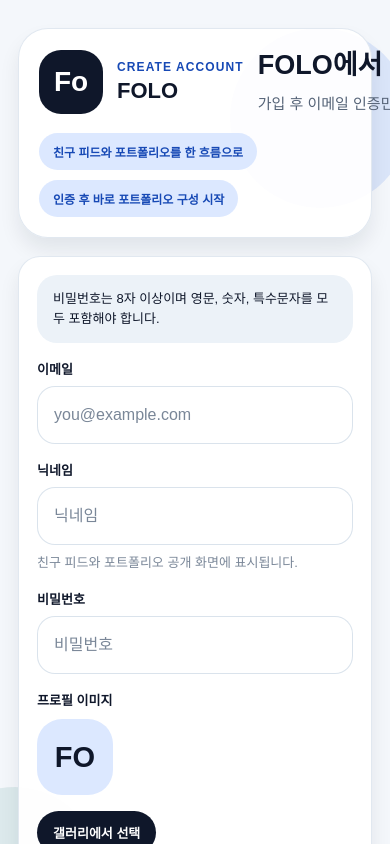
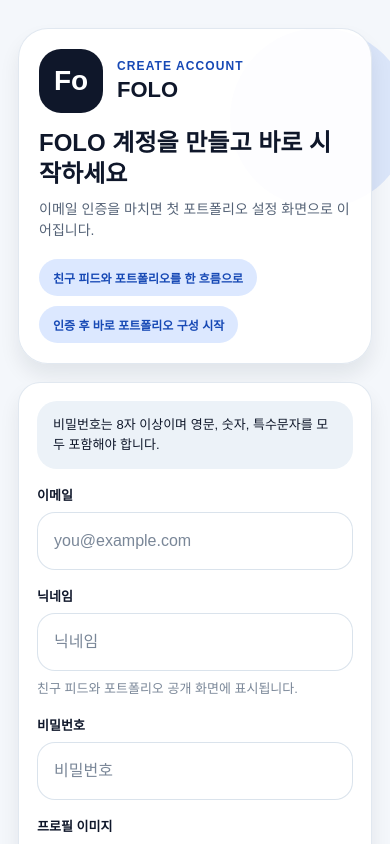
Before and after one commit to folo-app/folo-client, a React Native app: screen /Signup in a window 390 px wide. Built offline with nearby package versions, Linux system fonts and the light colour scheme; no server answers.

Commit message:
fix: 인증 화면 레이아웃 안정화

```diff
--- a/src/components/auth-ui.tsx
+++ b/src/components/auth-ui.tsx
@@ -49,6 +49,7 @@
   const compact = width < 430;
   const narrow = width < 380;
   const stackedCompactHero = heroVariant === 'compact' && width < 520;
+  const stackedDefaultHero = heroVariant === 'default';
 
   return (
     <KeyboardAvoidingView
@@ -88,14 +89,18 @@
           >
             <View
               style={[
-                heroVariant === 'compact' ? styles.compactHeroLayout : styles.brandBar,
+                heroVariant === 'compact'
+                  ? styles.compactHeroLayout
+                  : styles.defaultHeroLayout,
                 stackedCompactHero && styles.compactHeroLayoutStacked,
                 narrow && heroVariant === 'compact' && styles.compactHeroLayoutNarrow,
               ]}
             >
               <View
                 style={[
-                  heroVariant === 'compact' ? styles.compactCopyArea : styles.brandBar,
+                  heroVariant === 'compact'
+                    ? styles.compactCopyArea
+                    : styles.defaultCopyArea,
                 ]}
               >
                 <View style={styles.brandBar}>
@@ -119,6 +124,7 @@
                       compact && styles.heroTitleCompact,
                       heroVariant === 'compact' && styles.heroTitleTight,
                       stackedCompactHero && styles.heroTitleStackedCompact,
+                      stackedDefaultHero && compact && styles.heroTitleDefaultCompact,
                     ]}
                   >
                     {title}
@@ -128,6 +134,7 @@
                       styles.heroSubtitle,
                       heroVariant === 'compact' && styles.heroSubtitleTight,
                       stackedCompactHero && styles.heroSubtitleStackedCompact,
+                      stackedDefaultHero && compact && styles.heroSubtitleDefaultCompact,
                     ]}
                   >
                     {subtitle}
@@ -505,6 +512,11 @@
     alignItems: 'center',
     gap: 16,
   },
+  defaultHeroLayout: {
+    flexDirection: 'column',
+    alignItems: 'stretch',
+    gap: 14,
+  },
   compactHeroLayoutStacked: {
     flexDirection: 'column',
     alignItems: 'stretch',
@@ -517,6 +529,9 @@
   compactCopyArea: {
     flex: 1,
     gap: 10,
+  },
+  defaultCopyArea: {
+    gap: 14,
   },
   compactGraphicArea: {
     width: 132,
@@ -575,6 +590,7 @@
   },
   copyBlock: {
     gap: 10,
+    flexShrink: 1,
   },
   heroTitle: {
     fontSize: 30,
@@ -595,6 +611,10 @@
     fontSize: 22,
     lineHeight: 28,
   },
+  heroTitleDefaultCompact: {
+    fontSize: 24,
+    lineHeight: 31,
+  },
   heroSubtitle: {
     fontSize: 15,
     lineHeight: 23,
@@ -609,6 +629,10 @@
     fontSize: 13,
     lineHeight: 20,
   },
+  heroSubtitleDefaultCompact: {
+    fontSize: 14,
+    lineHeight: 21,
+  },
   signalRow: {
     flexDirection: 'row',
     flexWrap: 'wrap',
@@ -619,12 +643,14 @@
     paddingVertical: 10,
     borderRadius: tokens.radius.pill,
     backgroundColor: tokens.colors.brandSoft,
+    maxWidth: '100%',
   },
   signalLabel: {
     color: tokens.colors.brandStrong,
     fontSize: 12,
     fontFamily: tokens.typography.heading,
     fontWeight: '700',
+    flexShrink: 1,
   },
   showcase: {
     width: 208,
--- a/src/screens/PasswordResetRequestScreen.tsx
+++ b/src/screens/PasswordResetRequestScreen.tsx
@@ -53,7 +53,7 @@
     <AuthScreenLayout
       badge="Reset Password"
       title="임시 비밀번호를 메일로 보내드릴게요"
-      subtitle="가입한 이메일 주소를 입력하면 계정이 있는 경우 임시 비밀번호를 메일로 전송하고, 기존 로그인 세션은 모두 종료됩니다."
+      subtitle="가입한 이메일을 입력하면 계정이 있는 경우 임시 비밀번호를 메일로 보내드리고, 기존 로그인 세션은 정리됩니다."
       footer={
         <>
           <Text style={styles.footerText}>로그인이 기억났다면</Text>
--- a/src/screens/RecoverLoginIdScreen.tsx
+++ b/src/screens/RecoverLoginIdScreen.tsx
@@ -51,8 +51,8 @@
   return (
     <AuthScreenLayout
       badge="Find ID"
-      title="가입할 때 쓴 이메일이 기억나지 않는다면"
-      subtitle="닉네임을 입력하면 가입된 계정의 로그인 이메일을 일부 마스킹해서 안내합니다."
+      title="가입한 이메일이 기억나지 않는다면"
+      subtitle="닉네임을 입력하면 가입 이메일을 일부 마스킹해서 안내합니다."
       footer={
         <>
           <Text style={styles.footerText}>로그인 화면으로 돌아갈까요?</Text>
--- a/src/screens/SignupScreen.tsx
+++ b/src/screens/SignupScreen.tsx
@@ -62,8 +62,8 @@
   return (
     <AuthScreenLayout
       badge="Create Account"
-      title="FOLO에서 쓸 계정을 만들고 바로 포트폴리오를 시작하세요"
-      subtitle="가입 후 이메일 인증만 마치면 바로 세션이 열리고, 첫 포트폴리오 구성 화면으로 이어집니다."
+      title="FOLO 계정을 만들고 바로 시작하세요"
+      subtitle="이메일 인증을 마치면 첫 포트폴리오 설정 화면으로 이어집니다."
       footer={
         <>
           <Text style={styles.footerText}>이미 계정이 있다면</Text>
```
